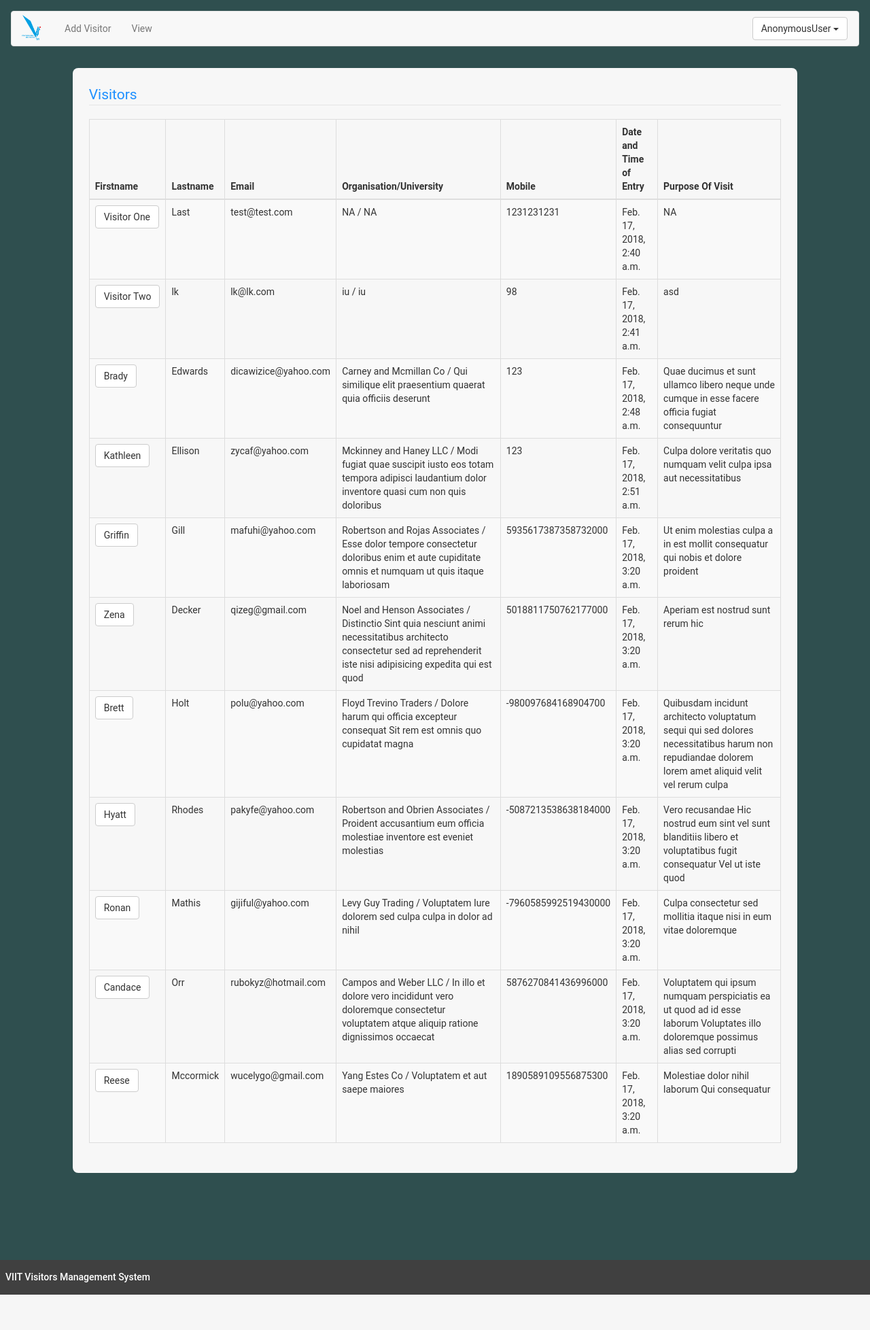
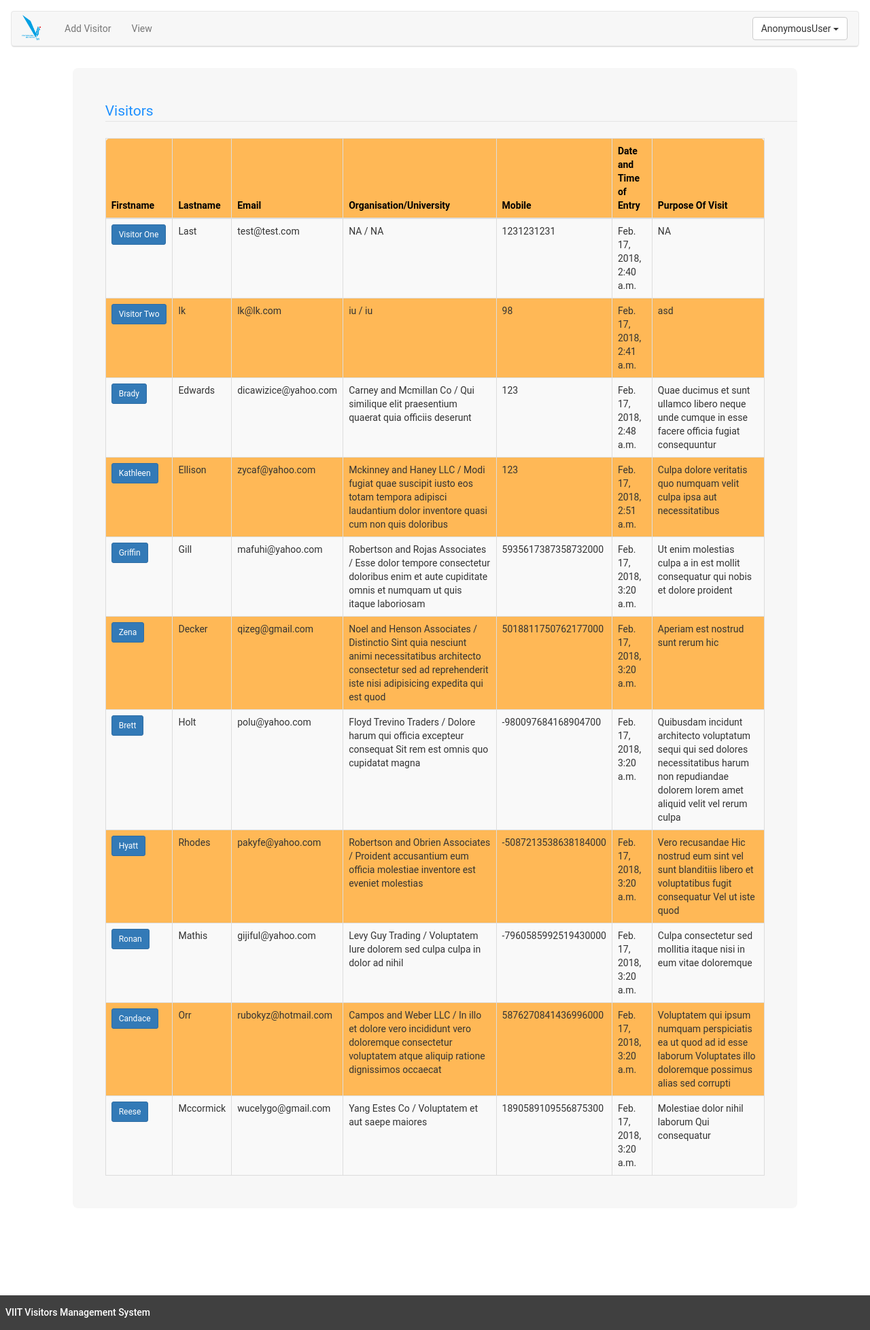
Before and after one commit to anishsatalkar/VisitorsManagementSystem, a Django app: page /home/view_visitors/ in a window 1280 px wide. Shown: the whole page at 68% size. Before the commit the page ends 1904 px from the top, so only its background shows below. Run offline with Django 3.2, Linux system fonts and the light colour scheme; data comes from the database, SQL or seed files in the repository; both versions use the stored data as it was after the commit; some libraries are stand-ins or nearby versions.

Commit message:
UI Changes

```diff
--- a/Manage/templates/add_visitor.html
+++ b/Manage/templates/add_visitor.html
@@ -142,7 +142,8 @@
             $("#datepicker1").datetimepicker({
                 format: 'm/d/Y H:m'
             });
-         });
+        });
+
     </script>
 
 
--- a/Manage/templates/view_profile.html
+++ b/Manage/templates/view_profile.html
@@ -29,7 +29,7 @@
                     <dd>{{ visitor.phone }}</dd>
 
                     <dt>Address</dt>
-                    <dd>{{ visitor.address}} </dd>
+                    <dd>{{ visitor.address }} </dd>
 
                     <dt>Organisation</dt>
                     <dd>{{ visitor.organisation }}</dd>
@@ -54,4 +54,6 @@
 
 
 
+
+
 {% endblock content %}
--- a/Manage/templates/view_visitors.html
+++ b/Manage/templates/view_visitors.html
@@ -9,12 +9,13 @@
 
             </div>
             <div class="col-md-10 central-view">
-                <legend style="color: dodgerblue">Visitors</legend>
+                <legend style="color: dodgerblue;margin: 24px">Visitors</legend>
                 {% if visitors.count == 0 %}
                     <h3>No Visitors Added</h3>
                 {% else %}
-
-                    <table id="visitor_table" class="display table table-striped table-hover table-bordered">
+                    <form action="#" method="post" style="margin: 24px">
+                        {% csrf_token %}
+                        <table id="visitor_table" class="display table table-striped table-hover table-bordered" style="background-color:#ffb856;border-radius: 8px">
                             <thead>
                             <tr>
                                 <th>Firstname</th>
@@ -27,13 +28,13 @@
                             </tr>
                             </thead>
                             <tbody>
-                        <form action="#" method="post">
+
                             {% for visitor in visitors %}
-                                {% csrf_token %}
+
                                 {#                        data-toggle="collapse" data-target=".{{ forloop.counter }}"#}
                                 <tr>
                                     <td>
-                                        <button class="btn btn-default" type="submit" name="user_name"
+                                        <button class="btn btn-primary btn-sm" type="submit" name="user_name"
                                                 value="{{ visitor.pk }}">{{ visitor.first_name }}</button>
                                     </td>
                                     <td>{{ visitor.last_name }}</td>
@@ -45,11 +46,10 @@
                                 </tr>
                             {% endfor %}
 
-                        </form>
-
 
                             </tbody>
                         </table>
+                    </form>
                 {% endif %}
 
             </div>
@@ -64,6 +64,7 @@
         $(document).ready(function () {
             $('#visitor_table').DataTable();
         });
+
     </script>
 
 
--- a/templates/base.html
+++ b/templates/base.html
@@ -1,3 +1,4 @@
+{% load staticfiles %}
 <!DOCTYPE html>
 <html lang="en">
 <head>
@@ -10,9 +11,6 @@
 
     <link rel="stylesheet"
           href="http://ajax.googleapis.com/ajax/libs/jqueryui/1.12.1/themes/smoothness/jquery-ui.min.css">
-
-
-
 
 
     <script src="https://maxcdn.bootstrapcdn.com/bootstrap/3.3.7/js/bootstrap.min.js"></script>
@@ -31,20 +29,25 @@
           href="https://cdnjs.cloudflare.com/ajax/libs/jquery-datetimepicker/2.5.17/jquery.datetimepicker.css">
 
 
-
     <style type="text/css">
         html, body {
-            background: darkslategrey;
+            background: white;
             font-family: 'Roboto', sans-serif;
             overflow-x: hidden;
         }
 
         .navbar-default {
-            color: cornflowerblue;
+            color: white;
+        }
+
+        th{
+            color: black;
         }
 
         .navbar {
+            background-color: #F7F7F7;
             text-decoration-color: #ffffff;
+            color: white;
             margin-bottom: 0px;
             box-shadow: 0 2px 2px -2px gray;
         }
@@ -67,23 +70,28 @@
         .navbar-default .navbar-nav > .active > a:hover,
         .navbar-default .navbar-nav > .active > a:focus {
             color: #50A0FF;
-            background-color: #FFFFFF;
         }
 
         .navbar-default .navbar-nav > .active > a, .navbar-default .navbar-nav > .open > a {
             background-image: initial;
         }
 
-        .page-footer{
+        .page-footer {
             background-color: #404040;
             padding: 8px;
             color: white;
+            alignment: bottom;
         }
+
+        {#.navbar-default > .container-fluid > .navbar-nav > li > a {#}
+        {#    color: white;#}
+        {#    font-family: Ubuntu, sans-serif;#}
+        {# }#}
 
 
     </style>
 
-    {% load staticfiles %}
+
 </head>
 <body>
 <nav class="navbar navbar-default" style="margin-top: 16px; margin-left: 16px; margin-right: 16px">
@@ -98,11 +106,6 @@ margin-right: 20px">
             <li><a href="{% url 'view_visitors' %}">View</a></li>
         </ul>
         <div class="nav navbar-nav navbar-right">
-            {#            <ul class="dropdown-menu">#}
-            {#                <li><a href="{% url 'logout_user' %}">Logout</a></li>#}
-            {#                <li><a href="{% url 'logout_user' %}">Logout</a></li>#}
-            {#                <li><a href="{% url 'logout_user' %}">Logout</a></li>#}
-            {#            </ul>#}
             <div class="dropdown" style="padding-top: 8px;margin-right: 16px">
                 <button class="btn btn-default dropdown-toggle" type="button" data-toggle="dropdown">
                     {% if user %}
```
Also changed, not shown: Manage/models.py (+8 -7 lines), db.sqlite3. Lines whose indentation alone changed are shown as unchanged.
